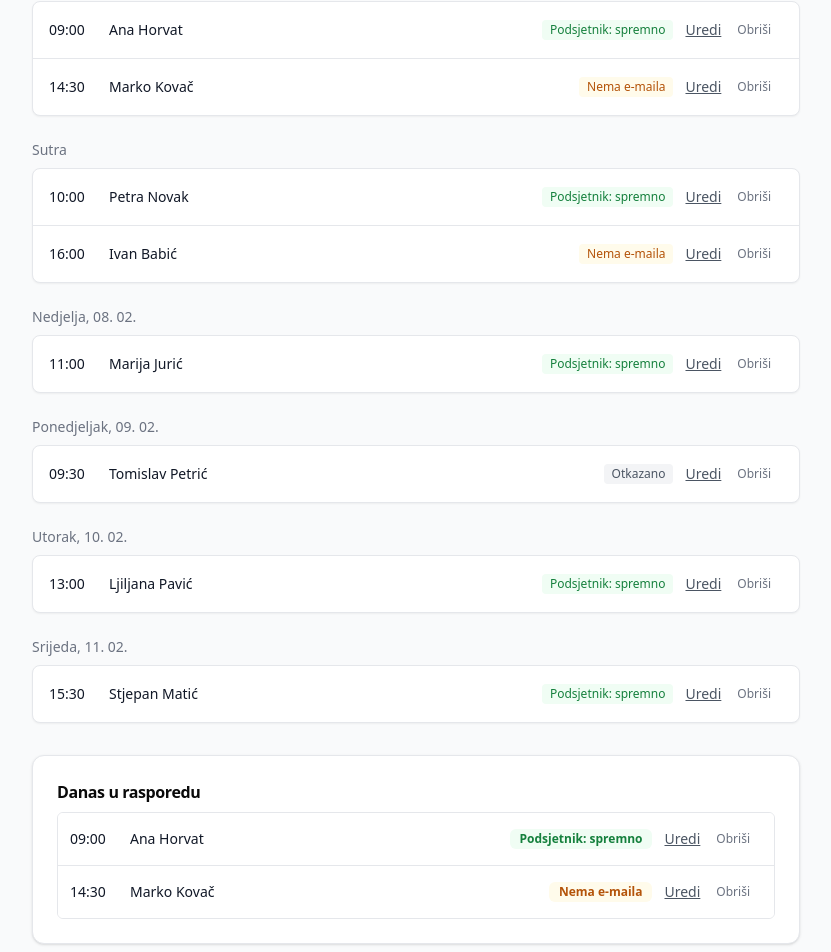
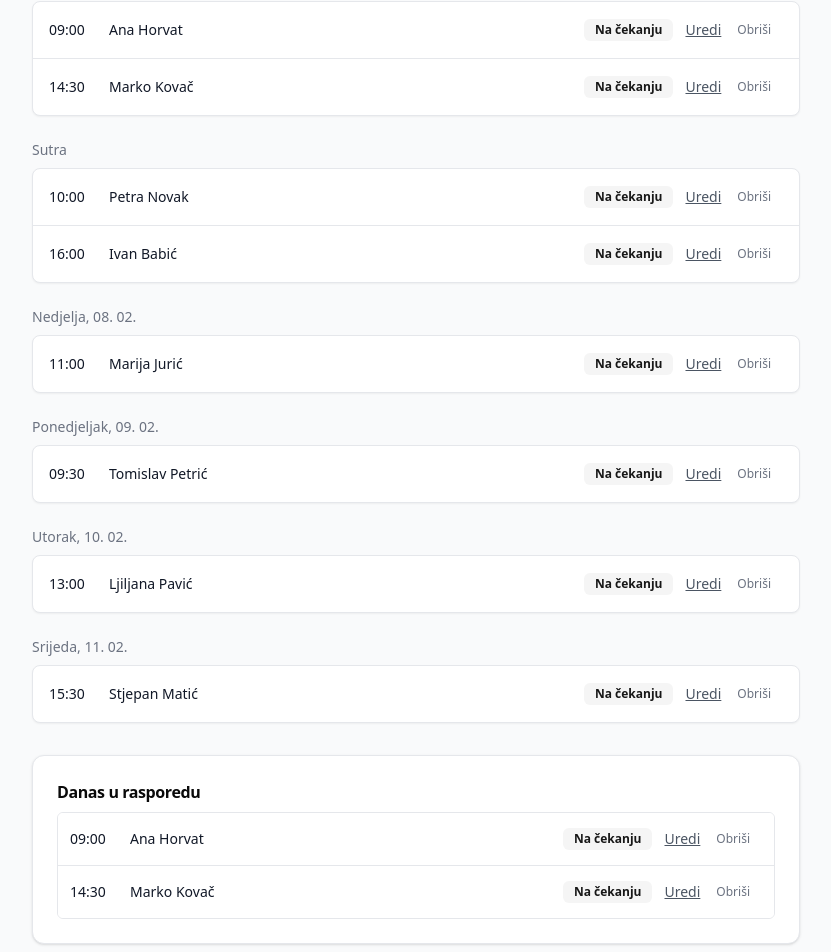
Before and after one commit to dplasc/vizi-reminders, a Next.js app: page /dashboard/termini in a window 1280 px wide. Shown: the part 243-1195 px from the top of the page, without its empty margins (224-1055 px from the left). Built offline with nearby package versions, Linux system fonts and the light colour scheme; no server answers.

Commit message:
feat(ui): show reminder delivery status in appointments list

```diff
--- a/app/dashboard/termini/page.tsx
+++ b/app/dashboard/termini/page.tsx
@@ -15,6 +15,8 @@ type DbAppointmentRow = {
   email?: string | null;
   starts_at: string;
   status: "ready" | "no_email" | "canceled";
+  email_sent_at?: string | null;
+  email_error?: string | null;
 };
 
 function mapDbRowToAppointment(row: DbAppointmentRow): Appointment {
@@ -27,6 +29,8 @@ function mapDbRowToAppointment(row: DbAppointmentRow): Appointment {
     clientEmail: row.email ?? null,
     status,
     reminderPlanned,
+    email_sent_at: row.email_sent_at ?? null,
+    email_error: row.email_error ?? null,
   };
 }
 
@@ -34,7 +38,7 @@ async function fetchAppointmentsForUser(userId: string): Promise<Appointment[]>
   const supabase = getSupabaseAdmin();
   const { data, error } = await supabase
     .from("appointments")
-    .select("id, owner_id, title, email, starts_at, status")
+    .select("id, owner_id, title, email, starts_at, status, email_sent_at, email_error")
     .eq("owner_id", userId)
     .order("starts_at", { ascending: true });
 
@@ -79,11 +83,19 @@ function getSectionTitle(
   return `${capitalized}, ${datePart}`;
 }
 
-function getBadgeLabel(a: Appointment): string {
-  if (a.status === "cancelled") return "Otkazano";
-  if (a.reminderPlanned) return "Podsjetnik: spremno";
-  return "Nema e-maila";
+type ReminderStatus = "sent" | "error" | "pending";
+
+function getReminderStatus(a: Appointment): ReminderStatus {
+  if (a.email_sent_at != null) return "sent";
+  if (a.email_error != null) return "error";
+  return "pending";
 }
+
+const REMINDER_STATUS_LABELS: Record<ReminderStatus, string> = {
+  sent: "Poslan",
+  error: "Greška",
+  pending: "Na čekanju",
+};
 
 export default async function TerminiPage() {
   const cookieStore = await cookies();
@@ -175,17 +187,20 @@ export default async function TerminiPage() {
                       <span className="text-sm text-gray-900 flex-1 min-w-0">
                         {a.clientName}
                       </span>
-                      <span
-                        className={`inline-flex items-center rounded px-2 py-0.5 text-xs font-medium shrink-0 ${
-                          a.status === "cancelled"
-                            ? "bg-gray-100 text-gray-600"
-                            : a.reminderPlanned
-                              ? "bg-green-50 text-green-700"
-                              : "bg-amber-50 text-amber-700"
-                        }`}
+                      <Badge
+                        variant={
+                          getReminderStatus(a) === "error"
+                            ? "destructive"
+                            : "secondary"
+                        }
+                        className={
+                          getReminderStatus(a) === "sent"
+                            ? "bg-green-50 text-green-700 border-0 hover:bg-green-50 hover:text-green-700"
+                            : undefined
+                        }
                       >
-                        {getBadgeLabel(a)}
-                      </span>
+                        {REMINDER_STATUS_LABELS[getReminderStatus(a)]}
+                      </Badge>
                       <span className="flex items-center gap-1 shrink-0">
                         <Link
                           href={`/dashboard/termini/${a.id}/uredi`}
@@ -230,16 +245,18 @@ export default async function TerminiPage() {
                         {a.clientName}
                       </span>
                       <Badge
-                        variant="secondary"
+                        variant={
+                          getReminderStatus(a) === "error"
+                            ? "destructive"
+                            : "secondary"
+                        }
                         className={
-                          a.status === "cancelled"
-                            ? "bg-gray-100 text-gray-600 border-0"
-                            : a.reminderPlanned
-                              ? "bg-green-50 text-green-700 border-0"
-                              : "bg-amber-50 text-amber-700 border-0"
+                          getReminderStatus(a) === "sent"
+                            ? "bg-green-50 text-green-700 border-0 hover:bg-green-50 hover:text-green-700"
+                            : undefined
                         }
                       >
-                        {getBadgeLabel(a)}
+                        {REMINDER_STATUS_LABELS[getReminderStatus(a)]}
                       </Badge>
                       <span className="flex items-center gap-1 shrink-0">
                         <Link
--- a/lib/mockAppointments.ts
+++ b/lib/mockAppointments.ts
@@ -5,6 +5,8 @@ export type Appointment = {
   clientEmail?: string | null;
   status: "booked" | "cancelled";
   reminderPlanned: boolean; // derived for UI (true when booked and has email)
+  email_sent_at?: string | null;
+  email_error?: string | null;
 };
 
 function toISODate(d: Date, hours: number, minutes: number): string {
```
